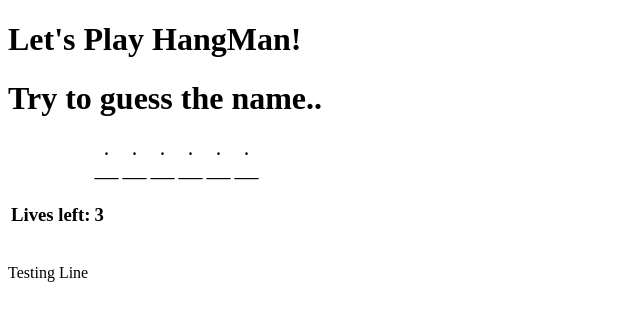
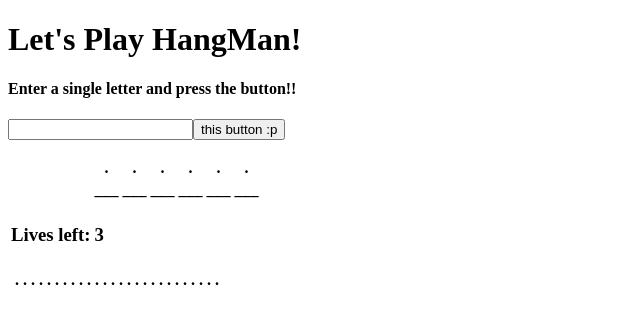
Before and after one commit to WisskiGirl04/Javascript, a plain HTML site: page weekTwoAssignments/game.html in a window 1280 px wide. Both pictures are taken after a click on the button "Click Me". Shown: the whole page, without its empty margins (0-640 px from the left). Drawn offline with Linux system fonts and the light colour scheme.

Commit message:
adjusting looks and adding input stuff

```diff
--- a/weekTwoAssignments/code.js
+++ b/weekTwoAssignments/code.js
@@ -1,10 +1,16 @@
 let names = ["Lucas", "Alice", "Jordan", "Norman", "Horton"];
 let chosenName;
 let counter = 0;
-function generateName(){
+
+function beginGame(){
     chosenName = names[(Math.floor(Math.random() * names.length))];
     document.getElementById("clickTheButtonText").style.display = "none";
     document.getElementById("generateButton").style.display = "none";
+    document.getElementById("name").style.visibility = "visible";
+    document.getElementById("letterInput").style.visibility = "visible";
+    document.getElementById("checkButton").style.visibility = "visible";
+    document.getElementById("instructions").style.visibility = "visible";
+    document.getElementById("incorrectLetters").style.visibility = "visible";
     console.log("Chosen name = " + chosenName);
     console.log(names[(Math.floor(Math.random() * names.length))]);
     <!--"document.getElementById('numberSlot').innerHTML = chosenName;">
--- a/weekTwoAssignments/game.html
+++ b/weekTwoAssignments/game.html
@@ -6,11 +6,25 @@
     <meta name="viewport" content="width=device-width, initial-scale=1.0">
     <title>Game Time!</title>
     <script src="code.js"></script>
+    <style>
+        #name {visibility: hidden;}
+        #letterInput{visibility: hidden;}
+        #checkButton{visibility: hidden;}
+        #instructions{visibility: hidden;}
+        #incorrectLetters{visibility: hidden;}
+    </style>
 </head>
 <body>
     <h1>Let's Play HangMan!</h1>
-    <h1>Try to guess the name..</h1>
-    <table>
+
+    <p id="clickTheButtonText">Click the button to Begin!</p>
+
+    <button type="button" id="generateButton" onclick="beginGame()">Click Me</button>
+
+    <h4 id="instructions">Enter a single letter and press the button!!</h4>
+
+    <p></p>
+    <table id="name">
         <tr>
             <th>   </th>
             <th id="nameChar1"> . </th>
@@ -29,15 +43,48 @@
             <th>___</th>
             <th>___</th>
         </tr>
+        <p></p>
+        <tr>
+            <input type="text" id="letterInput" maxlength="1">
+            <button type="button" id="checkButton" onclick="checkLetter()" >this button  :p</button>
+        </tr>
+        <p></p>
         <tr>
             <td><h3>Lives left: </h3></td>
             <td id="livesLeft"><h3>3</h3></td>
           </tr>
     </table>
-    <p id="clickTheButtonText">Click the button to Begin!</p>
+    <table id="incorrectLetters">
+        <tr>
+            <th>   </th>
+            <th id="a"> . </th>
+            <th id="b"> . </th>
+            <th id="c"> . </th>
+            <th id="d"> . </th>
+            <th id="e"> . </th>
+            <th id="f"> . </th>
+            <th id="g"> . </th>
+            <th id="h"> . </th>
+            <th id="i"> . </th>
+            <th id="j"> . </th>
+            <th id="k"> . </th>
+            <th id="l"> . </th>
+            <th id="m"> . </th>
+            <th id="n"> . </th>
+            <th id="o"> . </th>
+            <th id="p"> . </th>
+            <th id="q"> . </th>
+            <th id="r"> . </th>
+            <th id="s"> . </th>
+            <th id="t"> . </th>
+            <th id="u"> . </th>
+            <th id="v"> . </th>
+            <th id="w"> . </th>
+            <th id="x"> . </th>
+            <th id="y"> . </th>
+            <th id="z"> . </th>
+        </tr>
+    </table>
 
-    <button type="button" id="generateButton" onclick="generateName()">Click Me</button>
-
-    <p>Testing Line</p>
 </body>
 </html>
```
